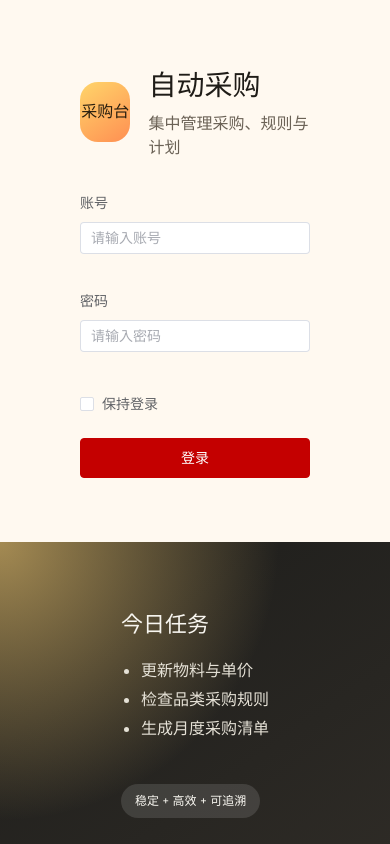
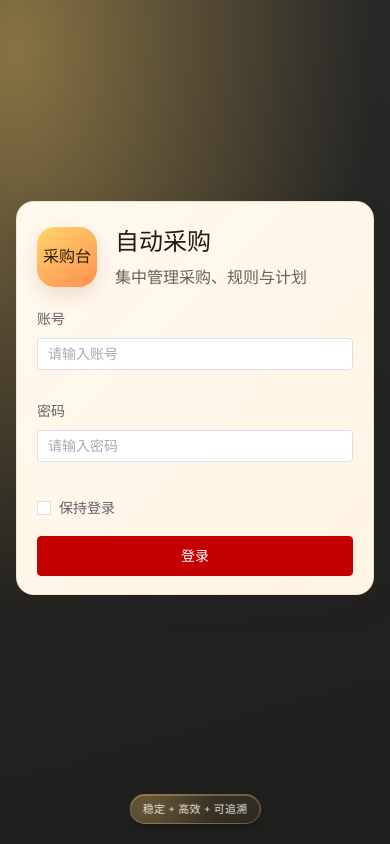
Before and after one commit to 314432150/AutoProcure, a Vue app in the folder frontend/: page /login in a window 390 px wide. Built offline with nearby package versions, Linux system fonts and the light colour scheme; no server answers.

Commit message:
feat(frontend): 优化移动端登录视觉并修复计划页交互与默认跳转

```diff
--- a/frontend/src/components/TopBar.vue
+++ b/frontend/src/components/TopBar.vue
@@ -2,6 +2,7 @@
 import { Menu } from '@element-plus/icons-vue'
 import { useRouter } from 'vue-router'
 import { useAuthStore } from '../stores/auth'
+import { useTabsStore } from '../stores/tabs'
 import { ElMessageBox } from 'element-plus'
 
 defineProps({
@@ -15,6 +16,7 @@ const emit = defineEmits(['toggle-menu'])
 
 const router = useRouter()
 const auth = useAuthStore()
+const tabsStore = useTabsStore()
 
 /** 退出登录并跳转到登录页 */
 const onLogout = async () => {
@@ -23,6 +25,7 @@ const onLogout = async () => {
     cancelButtonText: '取消',
     type: 'warning',
   })
+  tabsStore.$reset()
   auth.clearSession()
   router.push('/login')
 }
--- a/frontend/src/components/plans/PlansToolbar.vue
+++ b/frontend/src/components/plans/PlansToolbar.vue
@@ -50,12 +50,13 @@ const emit = defineEmits([
         </div>
       </div>
       <div class="action-block">
-        <el-dropdown @command="(command) => emit('plan-action', command)">
+        <el-button-group class="split-action">
           <el-button type="primary" plain @click="emit('generate')">
             生成计划
-            <el-icon class="el-icon--right">
-              <ArrowDown />
-            </el-icon>
+          </el-button>
+          <el-dropdown trigger="click" @command="(command) => emit('plan-action', command)">
+            <el-button type="primary" plain class="split-trigger">
+              <el-icon><ArrowDown /></el-icon>
             </el-button>
             <template #dropdown>
               <el-dropdown-menu>
@@ -63,12 +64,14 @@ const emit = defineEmits([
               </el-dropdown-menu>
             </template>
           </el-dropdown>
-        <el-dropdown @command="(command) => emit('export-action', command)">
+        </el-button-group>
+        <el-button-group class="split-action">
           <el-button type="primary" plain :loading="exportLoading" @click="emit('export')">
             导出Excel
-            <el-icon class="el-icon--right">
-              <ArrowDown />
-            </el-icon>
+          </el-button>
+          <el-dropdown trigger="click" @command="(command) => emit('export-action', command)">
+            <el-button type="primary" plain class="split-trigger">
+              <el-icon><ArrowDown /></el-icon>
             </el-button>
             <template #dropdown>
               <el-dropdown-menu>
@@ -77,6 +80,7 @@ const emit = defineEmits([
               </el-dropdown-menu>
             </template>
           </el-dropdown>
+        </el-button-group>
       </div>
     </div>
     <el-alert
@@ -113,6 +117,14 @@ const emit = defineEmits([
   align-items: center;
   gap: 8px;
   flex: 0 0 auto;
+}
+
+.split-action {
+  display: inline-flex;
+}
+
+.split-trigger {
+  padding: 0 10px;
 }
 
 .date-row {
@@ -157,12 +169,18 @@ const emit = defineEmits([
     width: 100%;
   }
 
-  .action-block :deep(.el-dropdown) {
+  .action-block .split-action {
+    flex: 1;
+    display: flex;
+  }
+
+  .action-block .split-action > .el-button {
     flex: 1;
   }
 
-  .action-block :deep(.el-dropdown .el-button) {
-    width: 100%;
+  .action-block .split-action :deep(.el-dropdown),
+  .action-block .split-action :deep(.el-dropdown .el-button) {
+    flex: 0 0 auto;
   }
 
   .date-row {
--- a/frontend/src/router/index.js
+++ b/frontend/src/router/index.js
@@ -40,7 +40,7 @@ export const setupRouterGuards = (pinia) => {
   router.beforeEach((to) => {
     const auth = useAuthStore(pinia)
     if (to.path === '/login' && auth.isAuthed) {
-      return { path: '/products' }
+      return { path: '/plans' }
     }
     if (to.meta.public) {
       return true
--- a/frontend/src/views/LoginView.vue
+++ b/frontend/src/views/LoginView.vue
@@ -31,7 +31,7 @@ const onSubmit = async () => {
     localStorage.setItem(LAST_PASSWORD_KEY, form.password)
     localStorage.setItem(REMEMBER_KEY, rememberMe.value ? '1' : '0')
     ElMessage.success('登录成功')
-    router.push('/products')
+    router.push('/plans')
   } catch (error) {
     const payload = error?.response?.data
     const message = payload?.message || payload?.detail || error?.message || '登录失败'
@@ -75,6 +75,7 @@ onMounted(() => {
         <el-button type="primary" size="large" :loading="loading" @click="onSubmit">登录</el-button>
       </el-form>
     </div>
+    <div class="mobile-info-line">稳定 + 高效 + 可追溯</div>
     <div class="login-panel">
       <div class="panel-inner">
         <h2>今日任务</h2>
@@ -173,12 +174,92 @@ onMounted(() => {
   font-size: 12px;
 }
 
+.mobile-task {
+  display: none;
+}
+
+.mobile-info-line {
+  display: none;
+}
+
 @media (max-width: 960px) {
   .login {
-    grid-template-columns: 1fr;
+    display: flex;
+    align-items: center;
+    justify-content: center;
+    min-height: 100dvh;
+    padding: 16px 16px calc(64px + env(safe-area-inset-bottom));
+    position: relative;
+    overflow: hidden;
+    background:
+      radial-gradient(120% 88% at 4% 6%, rgba(171, 143, 78, 0.72) 0%, rgba(171, 143, 78, 0.38) 35%, rgba(171, 143, 78, 0.12) 62%, rgba(171, 143, 78, 0) 76%),
+      linear-gradient(165deg, #2a2a29 0%, #232321 55%, #1f1f1e 100%);
   }
+
+  .login-card {
+    width: min(100%, 560px);
+    padding: 22px 20px 18px;
+    justify-content: flex-start;
+    align-self: auto;
+    min-height: 0;
+    height: fit-content;
+    border-radius: 18px;
+    background:
+      linear-gradient(135deg, rgba(255, 248, 238, 0.96), rgba(255, 244, 228, 0.94)),
+      var(--card);
+    border: 1px solid rgba(201, 164, 74, 0.22);
+    box-shadow: var(--shadow-md);
+    backdrop-filter: blur(2px);
+  }
+
+  .login-head {
+    margin-bottom: 18px;
+  }
+
+  .login-card h1 {
+    font-size: 24px;
+  }
+
+  .login-mark {
+    box-shadow: 0 8px 18px rgba(120, 72, 32, 0.14);
+  }
+
+  .login-form {
+    max-width: 100%;
+    gap: 12px;
+  }
+
+  .login-form .el-button {
+    width: 100%;
+  }
+
+  .mobile-info-line {
+    display: inline-flex;
+    position: fixed;
+    left: 50%;
+    bottom: calc(20px + env(safe-area-inset-bottom));
+    transform: translateX(-50%);
+    z-index: 20;
+    max-width: calc(100vw - 28px);
+    white-space: nowrap;
+    overflow: hidden;
+    text-overflow: ellipsis;
+    padding: 6px 12px;
+    border-radius: 999px;
+    font-size: 11px;
+    letter-spacing: 0.2px;
+    color: rgba(247, 241, 230, 0.96);
+    background:
+      radial-gradient(circle at 14% 25%, rgba(214, 178, 96, 0.26), rgba(214, 178, 96, 0) 60%),
+      linear-gradient(135deg, rgba(73, 63, 44, 0.88), rgba(47, 43, 37, 0.86));
+    border: 1px solid rgba(210, 174, 95, 0.42);
+    box-shadow: 0 4px 10px rgba(15, 14, 13, 0.35), inset 0 1px 0 rgba(233, 203, 136, 0.32);
+    backdrop-filter: blur(3px);
+    pointer-events: none;
+  }
+
   .login-panel {
-    min-height: 240px;
+    display: none;
   }
 }
 </style>
```
Lines whose indentation alone changed are shown as unchanged.
